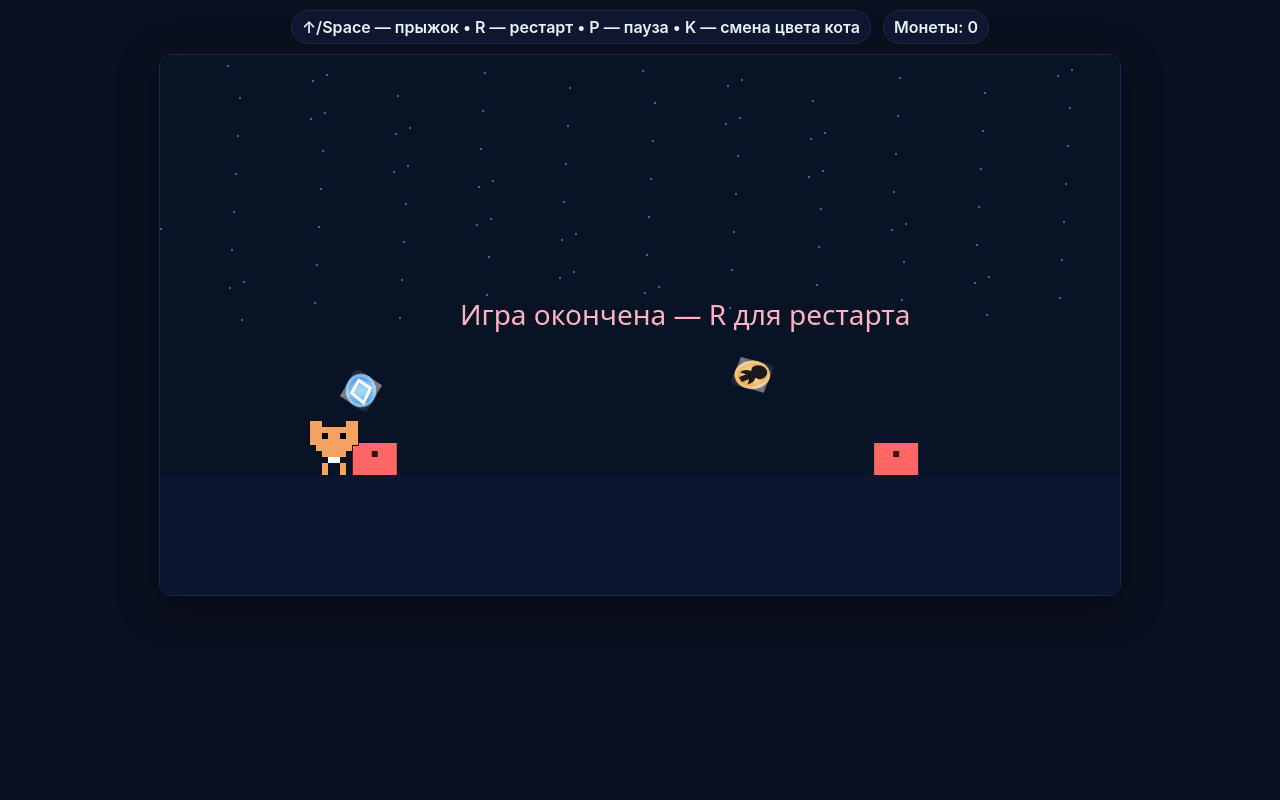
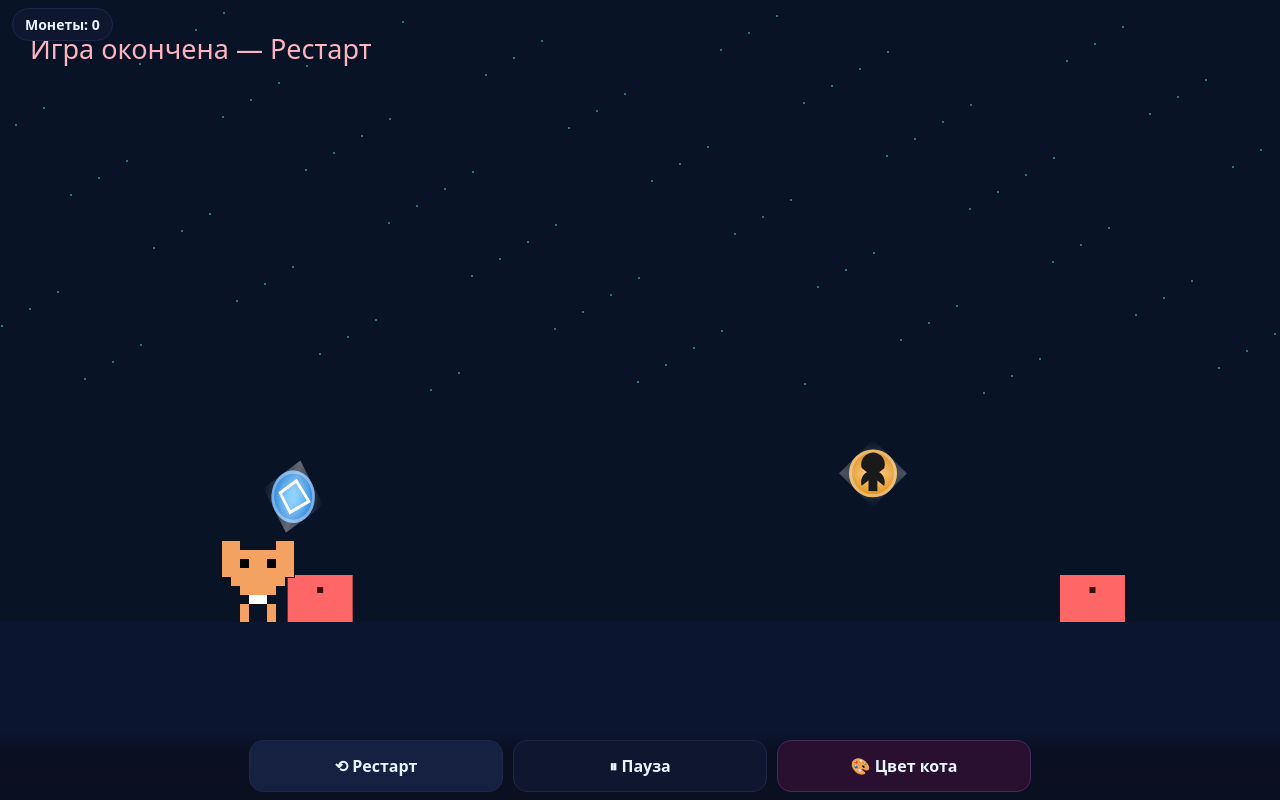
Before and after one commit to tarxyn1/crypto-cat-runner, a website: page index.html in a window 1280 px wide. Drawn offline with Linux system fonts and the light colour scheme.

Commit message:
Add files via upload

```diff
--- a/index.html
+++ b/index.html
@@ -2,45 +2,79 @@
 <html lang="ru">
 <head>
 <meta charset="utf-8" />
-<meta name="viewport" content="width=device-width,initial-scale=1" />
-<title>Crypto Cat Runner — Telegram WebApp</title>
-<!-- Telegram WebApp SDK -->
+<meta name="viewport" content="width=device-width,initial-scale=1,viewport-fit=cover,user-scalable=no" />
+<title>Crypto Cat Runner — Mini App</title>
 <script src="https://telegram.org/js/telegram-web-app.js"></script>
 <style>
-  html,body{margin:0;background:#0b1020;color:#e7f3ff;font-family:Inter,system-ui,Segoe UI,Roboto,Arial,sans-serif}
-  .hud{display:flex;justify-content:center;gap:12px;flex-wrap:wrap;margin:10px 8px;font-weight:600}
-  .pill{background:#0f1730;border:1px solid #1e2747;border-radius:999px;padding:6px 10px}
-  canvas{width:min(960px,95vw);height:auto;display:block;margin:8px auto 16px;background:#0a0f1e;
-         border:1px solid #1e2747;border-radius:12px;box-shadow:0 10px 40px rgba(0,0,0,.35);image-rendering:pixelated}
+  :root{
+    --safe-top: env(safe-area-inset-top, 0px);
+    --safe-bottom: env(safe-area-inset-bottom, 0px);
+    --safe-left: env(safe-area-inset-left, 0px);
+    --safe-right: env(safe-area-inset-right, 0px);
+  }
+  html,body{
+    margin:0; height:100%; background:#0b1020; color:#e7f3ff; font-family:system-ui, -apple-system, Segoe UI, Roboto, Arial, sans-serif;
+    overscroll-behavior:none; touch-action:manipulation;
+  }
+  /* Полноэкранный холст */
+  #wrap{
+    position:fixed; inset:0; display:grid; grid-template-rows: 1fr auto;
+    padding:var(--safe-top) var(--safe-right) calc(var(--safe-bottom) + 72px) var(--safe-left);
+  }
+  canvas{
+    position:fixed; inset:0;
+    width:100vw; height:100vh; display:block; background:#0a0f1e; image-rendering:pixelated;
+  }
+  /* HUD счётчик */
+  .hud{
+    position:fixed; left:12px; top:calc(8px + var(--safe-top));
+    background:#0f1730; border:1px solid #1e2747; border-radius:999px; padding:6px 12px; font-weight:600; font-size:14px;
+    pointer-events:none;
+  }
+  /* Нижняя панель кнопок */
+  .controls{
+    position:fixed; left:0; right:0; bottom:0;
+    padding:8px calc(12px + var(--safe-right)) calc(8px + var(--safe-bottom)) calc(12px + var(--safe-left));
+    background:linear-gradient(180deg, rgba(11,16,32,0) 0%, rgba(11,16,32,0.85) 30%, rgba(11,16,32,0.95) 100%);
+    display:flex; gap:10px; justify-content:center;
+  }
+  .btn{
+    flex:1 1 0; max-width:220px;
+    border:1px solid #1e2747; background:#162041; color:#e7f3ff;
+    border-radius:14px; padding:14px 16px; font-weight:700; font-size:16px; text-align:center;
+    user-select:none; -webkit-tap-highlight-color: transparent;
+  }
+  .btn:active{ transform:translateY(1px); opacity:.9; }
+  .btn.secondary{ background:#0f1730; }
+  .btn.warn{ background:#2a1030; border-color:#432a59; }
 </style>
 </head>
 <body>
-  <div class="hud">
-    <div class="pill">↑/Space — прыжок • R — рестарт • P — пауза • K — смена цвета кота</div>
-    <div class="pill">Монеты: <span id="coins">0</span></div>
-  </div>
-  <canvas id="game" width="960" height="540"></canvas>
+<div id="wrap">
+  <canvas id="game"></canvas>
+</div>
+<div class="hud">Монеты: <span id="coins">0</span></div>
+<div class="controls">
+  <div class="btn" id="btnRestart">⟲ Рестарт</div>
+  <div class="btn secondary" id="btnPause">⏸ Пауза</div>
+  <div class="btn warn" id="btnColor">🎨 Цвет кота</div>
+</div>
 
 <script>
 /* ===== Telegram WebApp glue (no backend) ===== */
 const tg = window.Telegram?.WebApp;
-try {
-  tg?.ready(); tg?.expand(); tg?.BackButton?.hide();
-  // Автотема из Telegram (если есть)
-  if (tg?.themeParams?.bg_color) document.body.style.background = tg.themeParams.bg_color;
-} catch(e){ console.warn(e); }
-
+try { tg?.ready(); tg?.expand(); tg?.BackButton?.hide(); } catch(e){}
 function updateMainButton(coins, alive){
   if (!tg) return;
   tg.MainButton.setParams({ text: `Отправить результат: ${coins} монет` });
-  if (coins > 0 && alive) tg.MainButton.show(); else tg.MainButton.hide();
+  if (coins>0 && alive) tg.MainButton.show(); else tg.MainButton.hide();
 }
 function bindMainButton(getCoins, getAlive){
   if (!tg) return;
   tg.MainButton.onClick(() => {
-    const payload = { type:'score', coins: getCoins(), ts: Date.now() };
+    const payload = { type:'score', coins:getCoins(), ts:Date.now() };
     try { tg.HapticFeedback?.impactOccurred('medium'); } catch(_){}
-    tg.sendData(JSON.stringify(payload)); // прилетит в web_app_data у бота
+    tg.sendData(JSON.stringify(payload));
   });
 }
 </script>
@@ -48,42 +82,46 @@ function bindMainButton(getCoins, getAlive){
 <script>
 (() => {
   const canvas = document.getElementById('game');
-  const ctx = canvas.getContext('2d');
-  ctx.imageSmoothingEnabled = false;
+  const ctx = canvas.getContext('2d', { alpha:true });
+  let DPR = Math.max(1, Math.min(3, window.devicePixelRatio || 1));
 
-  // ===== World & physics
-  const GROUND_Y = 420, GRAVITY = 0.9, JUMP_VELOCITY = -17;
-  const START_SPEED = 6, SPEEDUP = 0.0009;
-  const SPAWN_COOLDOWN = { coin: 1000, enemy: 1100 }; // монет немного реже
+  // ==== адаптивные константы (масштаб от высоты экрана)
+  let S = 1; // scale
+  let GROUND_Y = 420;
+  let GRAVITY = 0.9, JUMP_VELOCITY = -17;
+  let START_SPEED = 6, SPEEDUP = 0.0009;
+  const SPAWN_COOLDOWN = { coin: 1000, enemy: 1100 };
   const WORLD = { speed: START_SPEED, t: 0 };
 
-  // ===== State
+  const coinsEl = document.getElementById('coins');
+  const btnRestart = document.getElementById('btnRestart');
+  const btnPause   = document.getElementById('btnPause');
+  const btnColor   = document.getElementById('btnColor');
+
   let coins = 0, alive = true, paused = false;
-  const coinsEl = document.getElementById('coins');
 
-  // Pico Park cat — маска 8x9, y = бейслайн (низ спрайта)
-  const CELL = 6;
-  const CAT_W = 8*CELL, CAT_H = 9*CELL;
-  const player = { kind:'player', x:150, y:GROUND_Y, w:CAT_W, h:CAT_H, vy:0, onGround:true };
-
+  // Кот Pico Park
+  let CELL = 6;
+  let CAT_W = 8*CELL, CAT_H = 9*CELL;
   const CAT_MAP = [
-    [1,1,0,0,0,0,1,1], // уши
-    [1,1,1,1,1,1,1,1], // голова
-    [1,1,2,1,1,2,1,1], // глаза
-    [1,1,1,1,1,1,1,1], // щеки
-    [0,1,1,1,1,1,1,0], // переход к мордочке
-    [0,0,1,1,1,1,0,0], // мордочка
-    [0,0,0,3,3,0,0,0], // зуб
-    [0,0,1,0,0,1,0,0], // ножки
-    [0,0,1,0,0,1,0,0], // ступни
+    [1,1,0,0,0,0,1,1],
+    [1,1,1,1,1,1,1,1],
+    [1,1,2,1,1,2,1,1],
+    [1,1,1,1,1,1,1,1],
+    [0,1,1,1,1,1,1,0],
+    [0,0,1,1,1,1,0,0],
+    [0,0,0,3,3,0,0,0],
+    [0,0,1,0,0,1,0,0],
+    [0,0,1,0,0,1,0,0],
   ];
   const CAT_COLORS = ['#f4a261','#5bb6ff','#ff9bb0','#ffd166','#8fff8b','#bba0ff'];
   let catColorIndex = 0;
 
+  const player = { kind:'player', x:150, y:GROUND_Y, w:CAT_W, h:CAT_H, vy:0, onGround:true };
   const objects = { coins: [], enemies: [], particles: [] };
   let lastSpawn = { coin: 0, enemy: 0 };
 
-  // ===== Utils + collisions
+  // === helpers
   const rand = (a,b)=>Math.random()*(b-a)+a;
   const getRect = e => (e.kind==='player'||e.kind==='enemy')
     ? {x:e.x, y:e.y - e.h, w:e.w, h:e.h}
@@ -91,67 +129,86 @@ function bindMainButton(getCoins, getAlive){
   function aabb(A,B){ const a=getRect(A), b=getRect(B);
     return a.x<b.x+b.w && a.x+a.w>b.x && a.y<b.y+b.h && a.y+a.h>b.y; }
 
-  function reset(){
-    coins = 0; coinsEl.textContent = coins; updateMainButton(coins, true);
-    alive = true; paused = false;
-    WORLD.speed = START_SPEED; WORLD.t = 0;
-    objects.coins.length=0; objects.enemies.length=0; objects.particles.length=0;
-    Object.assign(player, { x:150, y:GROUND_Y, vy:0, onGround:true });
+  function resize(){
+    DPR = Math.max(1, Math.min(3, window.devicePixelRatio || 1));
+    canvas.width  = Math.floor(window.innerWidth * DPR);
+    canvas.height = Math.floor(window.innerHeight * DPR);
+    canvas.style.width  = '100vw';
+    canvas.style.height = '100vh';
+    ctx.setTransform(DPR,0,0,DPR,0,0); // логические пиксели
+
+    // масштаб от базовой высоты 540
+    S = window.innerHeight / 540;
+    // Пересчёт размеров/физики
+    GROUND_Y      = Math.round(420 * S);
+    GRAVITY       = 0.9 * S;
+    JUMP_VELOCITY = -17 * S;
+    START_SPEED   = 6 * S;
+    SPEEDUP       = 0.0009 * S;
+    WORLD.speed   = Math.max(WORLD.speed, START_SPEED);
+
+    CELL = Math.round(6 * S);
+    CAT_W = 8*CELL; CAT_H = 9*CELL;
+    player.w = CAT_W; player.h = CAT_H;
+    player.x = Math.round(150 * S);
+    player.y = GROUND_Y;
   }
 
-  // ===== Background
+  function reset(){
+    coins=0; coinsEl.textContent=coins; updateMainButton(coins,true);
+    alive=true; paused=false;
+    WORLD.speed=START_SPEED; WORLD.t=0;
+    objects.coins.length=0; objects.enemies.length=0; objects.particles.length=0;
+    Object.assign(player,{ x:Math.round(150*S), y:GROUND_Y, vy:0, onGround:true });
+  }
+
+  // === background
   function drawBackground(){
-    ctx.fillStyle='#081326'; ctx.fillRect(0,0,canvas.width,canvas.height);
-    // звёзды
+    ctx.fillStyle='#081326'; ctx.fillRect(0,0,canvas.width/DPR,canvas.height/DPR);
     ctx.globalAlpha=.5;
     for(let i=0;i<120;i++){
-      const x=((i*83+WORLD.t*0.06)%(canvas.width+200))-100;
-      const y=(i*53)%260+10;
+      const x=((i*83+WORLD.t*0.06)%(canvas.width/DPR+200))-100;
+      const y=(i*53)%Math.round(260*S)+10;
       ctx.fillStyle='#5cc8ff'; ctx.fillRect(x,y,2,2);
     }
     ctx.globalAlpha=1;
-    // земля
-    ctx.fillStyle='#0b152f'; ctx.fillRect(0,GROUND_Y,canvas.width,canvas.height-GROUND_Y);
+    ctx.fillStyle='#0b152f'; ctx.fillRect(0,GROUND_Y,canvas.width/DPR,canvas.height/DPR-GROUND_Y);
   }
 
-  // ===== Cat (Pico Park)
+  // === draw cat
   function drawPicoCat(){
     const x0 = player.x, y0 = player.y - CAT_H;
     const BODY = CAT_COLORS[catColorIndex], EYE='#000', TOOTH='#fff';
     const px = player.w/8, py = player.h/9;
 
-    // контур каждого пикселя
     for(let r=0;r<CAT_MAP.length;r++)
       for(let c=0;c<CAT_MAP[0].length;c++)
         if(CAT_MAP[r][c]){ ctx.fillStyle='#111'; ctx.fillRect(x0+c*px-1, y0+r*py-1, px+2, py+2); }
-
-    // заливка
-    for(let r=0;r<CAT_MAP.length;r++){
+    for(let r=0;r<CAT_MAP.length;r++)
       for(let c=0;c<CAT_MAP[0].length;c++){
         const cell = CAT_MAP[r][c]; if(!cell) continue;
-        ctx.fillStyle = (cell===1)?BODY:(cell===2)?EYE:TOOTH;
+        ctx.fillStyle=(cell===1)?BODY:(cell===2)?EYE:TOOTH;
         ctx.fillRect(x0+c*px, y0+r*py, px, py);
       }
-    }
   }
 
-  // ===== Enemies (y — бейслайн)
+  // === enemies
   function spawnEnemy(){
-    const w=44,h=32;
-    objects.enemies.push({ kind:'enemy', x:canvas.width+rand(0,120), y:GROUND_Y, w,h });
+    const w=Math.round(44*S), h=Math.round(32*S);
+    objects.enemies.push({ kind:'enemy', x:canvas.width/DPR+rand(0,120*S), y:GROUND_Y, w,h });
   }
   function drawEnemy(e){
     const top = e.y - e.h;
     ctx.fillStyle='#ff6666'; ctx.fillRect(e.x, top, e.w, e.h);
-    ctx.fillStyle='#3a0f0f'; ctx.fillRect(e.x+e.w/2-3, top+8, 6, 6);
+    ctx.fillStyle='#3a0f0f'; ctx.fillRect(e.x+e.w/2-3, top+Math.round(8*S), 6, 6);
   }
 
-  // ===== Animated crypto coins
+  // === coins
   const COIN_SKINS = ['USDT','BTC','TON'];
   function spawnCoin(){
-    const r=16, top=GROUND_Y - 80 - Math.random()*110;
+    const r=Math.round(16*S), top=GROUND_Y - Math.round(80*S) - Math.random()*Math.round(110*S);
     const skin=COIN_SKINS[Math.floor(Math.random()*COIN_SKINS.length)];
-    objects.coins.push({ kind:'coin', x:canvas.width+rand(0,120), y:top, w:r*2, h:r*2, r,
+    objects.coins.push({ kind:'coin', x:canvas.width/DPR+rand(0,120*S), y:top, w:r*2, h:r*2, r,
       skin, spin:rand(0,1000), shimmer:rand(0,1000) });
   }
   function coinPalette(s){
@@ -165,121 +222,111 @@ function bindMainButton(getCoins, getAlive){
   function drawCoinLogo(s){
     switch(s){
       case 'USDT':
-        ctx.fillRect(-12,-2,24,4); ctx.fillRect(-3,-2,6,16); ctx.clearRect(-9,6,18,4); break;
+        ctx.fillRect(-12*S,-2*S,24*S,4*S); ctx.fillRect(-3*S,-2*S,6*S,16*S); ctx.clearRect(-9*S,6*S,18*S,4*S); break;
       case 'BTC':
-        ctx.fillRect(-3,-12,6,24);
-        ctx.beginPath(); ctx.arc(0,-6,8,Math.PI*0.9,Math.PI*0.1,false);
-        ctx.arc(0,6,8,Math.PI*0.9,Math.PI*0.1,false); ctx.fill(); break;
+        ctx.fillRect(-3*S,-12*S,6*S,24*S);
+        ctx.beginPath(); ctx.arc(0,-6*S,8*S,Math.PI*0.9,Math.PI*0.1,false);
+        ctx.arc(0, 6*S,8*S,Math.PI*0.9,Math.PI*0.1,false); ctx.fill(); break;
       case 'TON':
-        ctx.beginPath(); ctx.moveTo(0,-10); ctx.lineTo(10,0); ctx.lineTo(0,12); ctx.lineTo(-10,0); ctx.closePath();
+        ctx.beginPath(); ctx.moveTo(0,-10*S); ctx.lineTo(10*S,0); ctx.lineTo(0,12*S); ctx.lineTo(-10*S,0); ctx.closePath();
         ctx.strokeStyle=ctx.fillStyle; ctx.stroke(); break;
     }
   }
   function drawCoin(c){
-    const {x,y,r,skin} = c, pal = coinPalette(skin);
+    const {x,y,r,skin}=c, pal=coinPalette(skin);
     const squash=0.12*Math.sin((WORLD.t+c.spin)*0.01);
-
-    ctx.save();
-    ctx.translate(x+r, y+r);
-    ctx.scale(1+squash, 1-squash);
-    ctx.rotate(((WORLD.t+c.spin)*0.006) % (Math.PI*2));
-
-    const g=ctx.createRadialGradient(0,0,r*0.25,0,0,r);
-    g.addColorStop(0,pal.inner); g.addColorStop(1,pal.outer);
+    ctx.save(); ctx.translate(x+r, y+r); ctx.scale(1+squash,1-squash);
+    ctx.rotate(((WORLD.t+c.spin)*0.006)%(Math.PI*2));
+    const g=ctx.createRadialGradient(0,0,r*0.25,0,0,r); g.addColorStop(0,pal.inner); g.addColorStop(1,pal.outer);
     ctx.fillStyle=g; ctx.beginPath(); ctx.arc(0,0,r,0,Math.PI*2); ctx.fill();
-
-    ctx.strokeStyle='rgba(255,255,255,.35)'; ctx.lineWidth=3;
-    ctx.beginPath(); ctx.arc(0,0,r-1.5,0,Math.PI*2); ctx.stroke();
-
+    ctx.strokeStyle='rgba(255,255,255,.35)'; ctx.lineWidth=3; ctx.beginPath(); ctx.arc(0,0,r-1.5,0,Math.PI*2); ctx.stroke();
     ctx.save(); ctx.rotate(Math.PI*0.25);
     ctx.globalAlpha=0.25+0.35*((Math.sin((WORLD.t+c.shimmer)*0.008)+1)/2);
     const grd=ctx.createLinearGradient(-r,-r,r,r);
     grd.addColorStop(0,'rgba(255,255,255,0)'); grd.addColorStop(0.5,'rgba(255,255,255,0.8)'); grd.addColorStop(1,'rgba(255,255,255,0)');
     ctx.fillStyle=grd; ctx.fillRect(-r,-r,r*2,r*2); ctx.restore();
-
     ctx.fillStyle=pal.logo; ctx.strokeStyle=pal.logo; drawCoinLogo(skin);
     ctx.restore();
   }
 
-  // ===== Particles (простые искры на сбор монеты)
+  // === particles (лаконично)
   function spawnBurst(x,y,color,count=8){
     for(let i=0;i<count;i++)
-      objects.particles.push({x,y,vx:rand(-2,2),vy:rand(-3,-1),t:0,life:rand(300,700),color});
+      objects.particles.push({x,y,vx:rand(-2*S,2*S),vy:rand(-3*S,-1*S),t:0,life:rand(300,700),color});
   }
   function drawParticles(dt){
     for(let i=objects.particles.length-1;i>=0;i--){
       const p=objects.particles[i];
-      p.t+=dt; p.x+=p.vx; p.y+=p.vy; p.vy+=0.08;
+      p.t+=dt; p.x+=p.vx; p.y+=p.vy; p.vy+=0.08*S;
       const a=Math.max(0,1-p.t/p.life);
-      if (a<=0){ objects.particles.splice(i,1); continue; }
+      if(a<=0){ objects.particles.splice(i,1); continue; }
       ctx.globalAlpha=a; ctx.fillStyle=p.color; ctx.fillRect(p.x,p.y,3,3); ctx.globalAlpha=1;
     }
   }
 
-  // ===== Input
-  function jump(){ if(alive && player.onGround){ player.vy=JUMP_VELOCITY; player.onGround=false; } }
-  document.addEventListener('keydown',e=>{
-    if (e.code==='Space'||e.code==='ArrowUp'){ e.preventDefault(); jump(); }
-    if (e.code==='KeyR') reset();
-    if (e.code==='KeyP') paused=!paused;
-    if (e.code==='KeyK') catColorIndex=(catColorIndex+1)%CAT_COLORS.length;
+  // === input
+  const jump = ()=>{ if(alive && player.onGround){ player.vy=JUMP_VELOCITY; player.onGround=false; } };
+  canvas.addEventListener('pointerdown', jump, { passive:true });
+  document.addEventListener('keydown', e=>{
+    if(e.code==='Space'||e.code==='ArrowUp'){ e.preventDefault(); jump(); }
+    if(e.code==='KeyR') reset();
+    if(e.code==='KeyP') { paused=!paused; btnPause.textContent = paused ? '▶ Продолжить' : '⏸ Пауза'; }
+    if(e.code==='KeyK') { catColorIndex=(catColorIndex+1)%CAT_COLORS.length; }
   });
-  canvas.addEventListener('pointerdown', jump);
 
-  // ===== Loop
+  // === bottom buttons
+  btnRestart.onclick = ()=>{ reset(); };
+  btnPause.onclick   = ()=>{ paused=!paused; btnPause.textContent = paused ? '▶ Продолжить' : '⏸ Пауза'; };
+  btnColor.onclick   = ()=>{ catColorIndex=(catColorIndex+1)%CAT_COLORS.length; };
+
+  // === loop
   let last = performance.now();
   function loop(now){
     const dt = now - last; last = now;
 
-    if (!paused && alive){
+    if(!paused && alive){
       WORLD.t += dt;
       WORLD.speed += SPEEDUP * dt;
 
-      if (now - lastSpawn.coin > SPAWN_COOLDOWN.coin){ spawnCoin(); lastSpawn.coin = now; }
-      if (now - lastSpawn.enemy > SPAWN_COOLDOWN.enemy){ spawnEnemy(); lastSpawn.enemy = now; }
+      if(now - lastSpawn.coin  > SPAWN_COOLDOWN.coin)  { spawnCoin();  lastSpawn.coin=now; }
+      if(now - lastSpawn.enemy > SPAWN_COOLDOWN.enemy) { spawnEnemy(); lastSpawn.enemy=now; }
 
-      // physics
       player.vy += GRAVITY; player.y += player.vy;
-      if (player.y >= GROUND_Y){ player.y = GROUND_Y; player.vy=0; player.onGround=true; }
+      if(player.y >= GROUND_Y){ player.y=GROUND_Y; player.vy=0; player.onGround=true; }
 
-      // coins
-      for (let i=objects.coins.length-1;i>=0;i--){
-        const c = objects.coins[i]; c.x -= WORLD.speed;
-        if (aabb(c,player)){
-          coins++; coinsEl.textContent = coins; updateMainButton(coins, alive);
+      for(let i=objects.coins.length-1;i>=0;i--){
+        const c=objects.coins[i]; c.x -= WORLD.speed;
+        if(aabb(c,player)){
+          coins++; coinsEl.textContent=coins; updateMainButton(coins, alive);
           spawnBurst(c.x+c.r, c.y+c.r, 'rgba(255,255,255,.9)', 10);
           objects.coins.splice(i,1);
-        } else if (c.x + c.w < -10) objects.coins.splice(i,1);
+        } else if(c.x + c.w < -10) objects.coins.splice(i,1);
       }
-      // enemies
-      for (let i=objects.enemies.length-1;i>=0;i--){
-        const e = objects.enemies[i]; e.x -= WORLD.speed*1.05;
-        if (aabb(e,player)){ alive=false; updateMainButton(coins, alive); }
-        else if (e.x + e.w < -10) objects.enemies.splice(i,1);
+      for(let i=objects.enemies.length-1;i>=0;i--){
+        const e=objects.enemies[i]; e.x -= WORLD.speed*1.05;
+        if(aabb(e,player)){ alive=false; updateMainButton(coins, alive); }
+        else if(e.x + e.w < -10) objects.enemies.splice(i,1);
       }
     }
 
     // render
-    ctx.clearRect(0,0,canvas.width,canvas.height);
+    ctx.clearRect(0,0,canvas.width/DPR,canvas.height/DPR);
     drawBackground();
     objects.coins.forEach(drawCoin);
     objects.enemies.forEach(drawEnemy);
     drawParticles(dt);
     drawPicoCat();
 
-    // HUD: «Игра окончена»
-    if (!alive){
-      ctx.fillStyle='#ffb3c0'; ctx.font='28px system-ui, sans-serif';
-      ctx.fillText('Игра окончена — R для рестарта', canvas.width/2-180, canvas.height/2);
+    if(!alive){
+      ctx.fillStyle='#ffb3c0'; ctx.font=`${Math.round(18*S)}px system-ui, sans-serif`;
+      ctx.fillText('Игра окончена — Рестарт', Math.round(20*S), Math.round(40*S));
     }
-    if (paused){
-      ctx.fillStyle='rgba(0,0,0,.45)'; ctx.fillRect(0,0,canvas.width,canvas.height);
-      ctx.fillStyle='#e7f3ff'; ctx.font='32px system-ui, sans-serif'; ctx.fillText('Пауза (P)', canvas.width/2-70, canvas.height/2);
-    }
-
     requestAnimationFrame(loop);
   }
 
+  // init
+  window.addEventListener('resize', resize);
+  resize();
   reset();
   bindMainButton(()=>coins, ()=>alive);
   requestAnimationFrame(t=>{ last=t; loop(t); });
```
